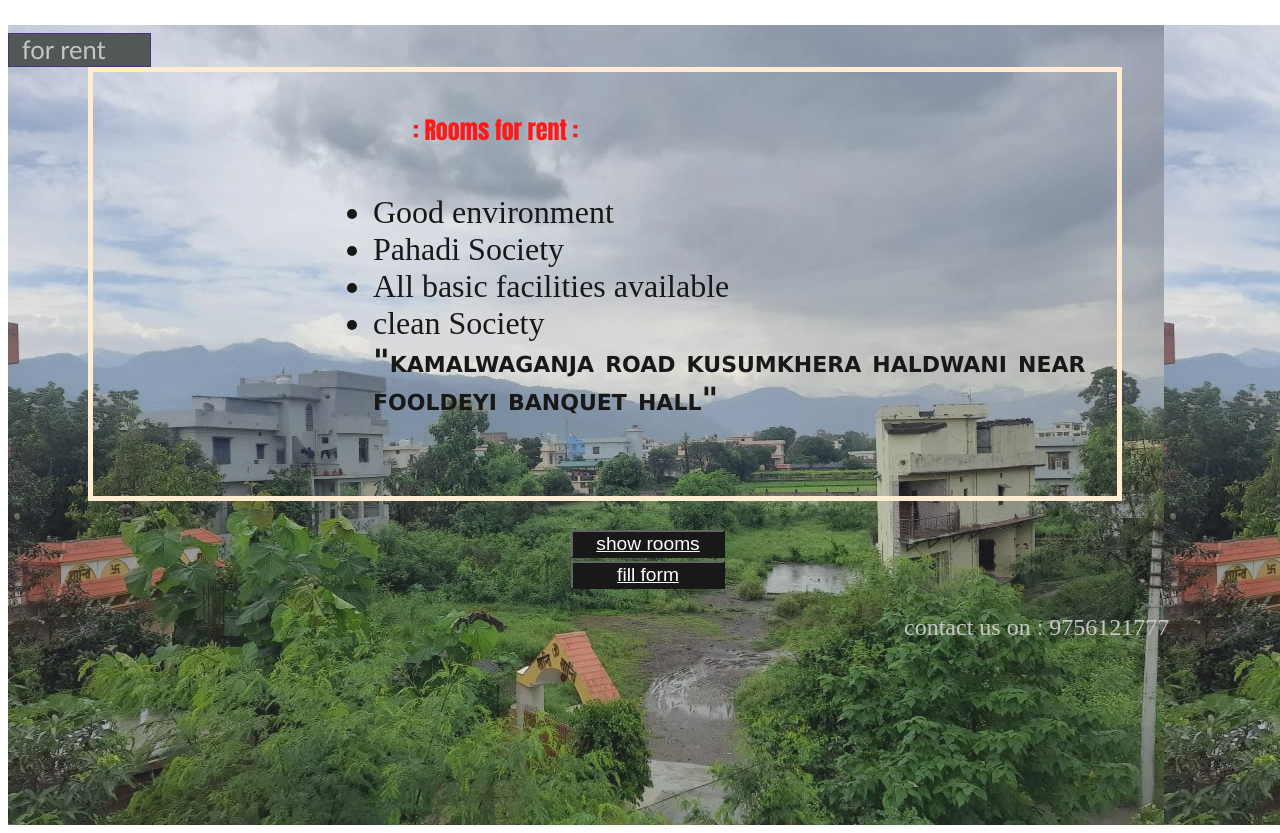
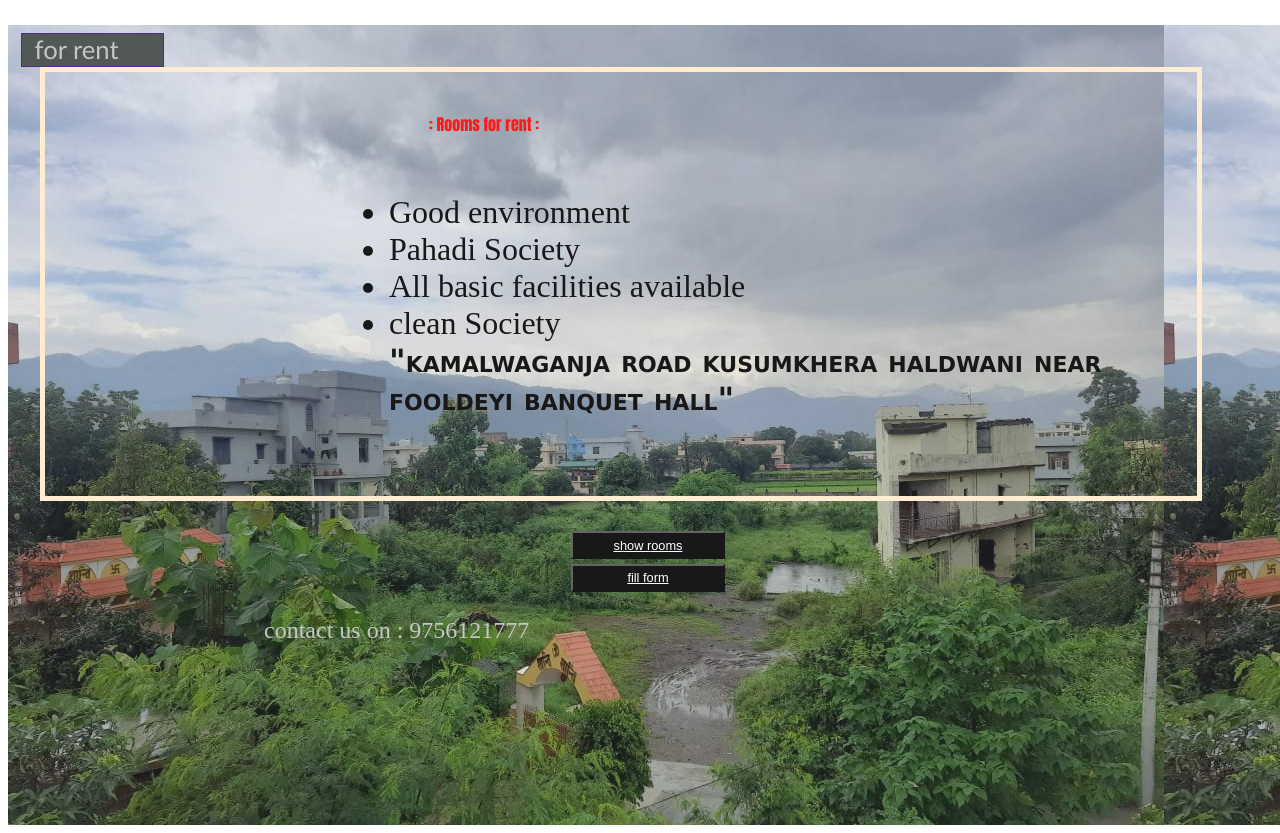
Before and after one commit to Ayushsinghbisht/rent, a plain HTML site: page index.html in a window 1280 px wide. Drawn offline with Linux system fonts and the light colour scheme.

Commit message:
first commit

```diff
--- a/index.css
+++ b/index.css
@@ -22,9 +22,10 @@
     /* padding-top:1vw; */
     border: 1px solid rgb(57, 27, 116);
     margin-top: 1vh;
+    margin-left: 1vw;
     font-size: 2vw ;
     font-family: 'Gill Sans', 'Gill Sans MT', Calibri, 'Trebuchet MS', sans-serif;
-    font-weight: 300;
+    font-weight: 500;
     justify-content: center;
     opacity: 120%;
 
@@ -54,8 +55,8 @@
     width:30vw;
     height: 4vh;
     /* align-self: center; */
-    font-size:3vh;
-    font-weight: 300;
+    font-size:2vh;
+    font-weight: 700;
     font-family: Impact, Haettenschweiler, 'Arial Narrow Bold', sans-serif;
     font-style: normal;
     font-stretch:ultra-expanded;
@@ -73,7 +74,7 @@
   .button{
     height: 3.5vh;
     width: 12vw;
-    font-size: 1.5vw;
+    font-size: 1vw;
     color:white;
     background-color: black;
     /* border:2px solid grey; */
@@ -92,16 +93,16 @@
   }
   .main{
     display: flex;
-    width: 80vw;
+    width: 90vw;
     height: 53vh;
     flex-direction: column;
     justify-content: center;
     border: 5px solid blanchedalmond;
     align-items: center;
-    margin-left: 10vh;
+    margin-left: 4vh;
     border: 5px solid blanchedalmond;
   }
   .contact{
-    margin-left: 70vw;
+    margin-left: 20vw;
     font-size: 3vh;
   }
--- a/photos.css
+++ b/photos.css
@@ -1,7 +1,7 @@
 .container{
     /* background-color: red; */
-    height:90vh ;
-    width: 90vw;
+    height:100vh ;
+    width: 100vw;
     margin-left: 5vw;
 }
 .images{
--- a/showing.css
+++ b/showing.css
@@ -49,8 +49,8 @@
     background-image: url("showingpage.jpg");
     display: flex;
     flex-direction: column;
-    height:90vh;
-    width: 90vw;
+    height:100vh;
+    width: 100vw;
     margin-left: 5vw;
     /* background-image: url("backside.jpeg"); */
     /* margin-left: 15%; */
@@ -59,7 +59,7 @@
     color: white;
   }
   .content{
-    margin-left: 5vh;
+    margin-left: 5vw;
     display: flex;
     flex-direction: column;
     justify-content: center;
```
